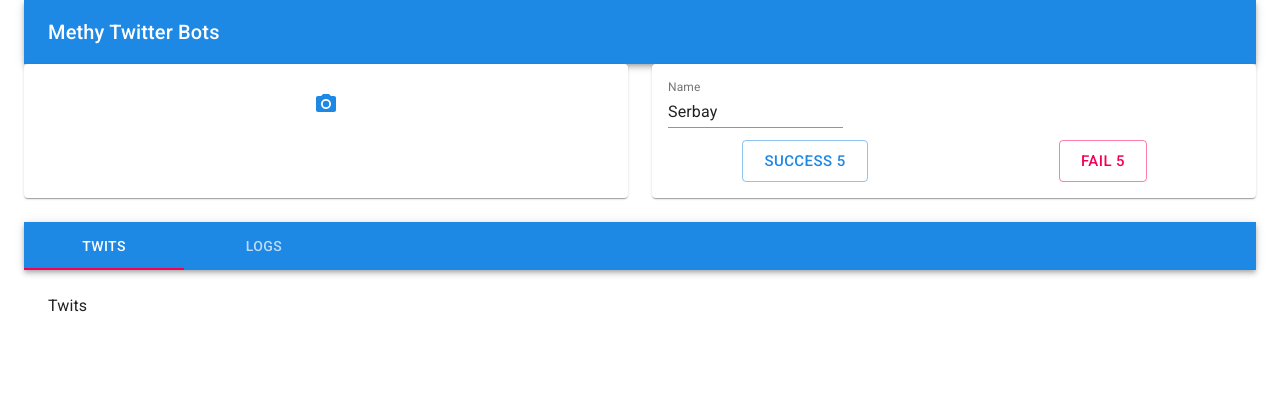
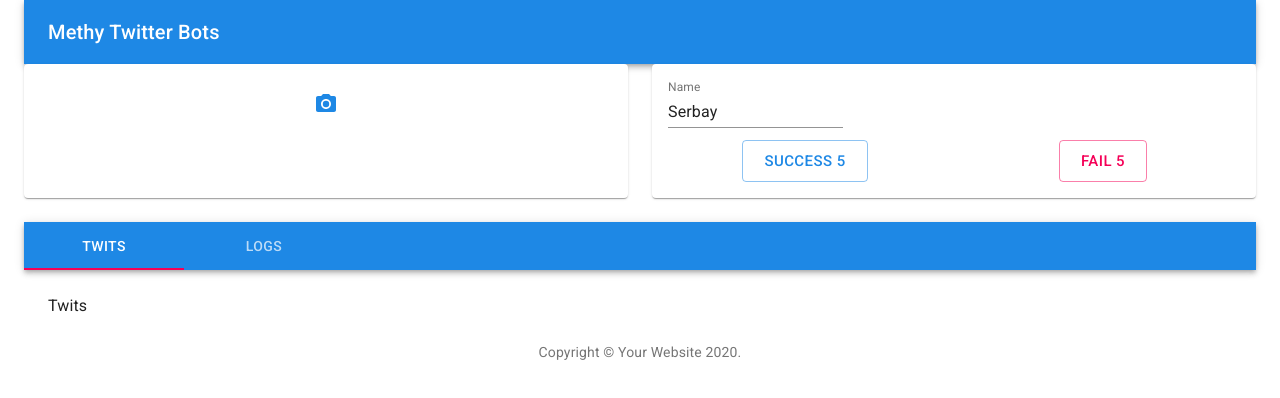
Before and after one commit to ugle-dev/mety_twit, a React (Create React App) app: page /bot in a window 1280 px wide. Shown: the top 398 px of the page. Built offline with nearby package versions, Linux system fonts and the light colour scheme.

Commit message:
riching modularity

```diff
--- a/src/App.js
+++ b/src/App.js
@@ -3,28 +3,14 @@
 // Containers
 import Container from '@material-ui/core/Container';
 
-// Components
+// MateriaUI Components
 import Typography from '@material-ui/core/Typography';
 import AppBar  from '@material-ui/core/AppBar';
 import Toolbar  from '@material-ui/core/Toolbar';
-import Link from '@material-ui/core/Link';
 
 // router
 import BrowserRouter from './Route/Router';
-
-function Copyright() {
-  return (
-    <Typography variant="body2" color="textSecondary" align="center">
-      {'Copyright © '}
-      <Link color="inherit" href="https://material-ui.com/">
-        Your Website
-      </Link>{' '}
-      {new Date().getFullYear()}
-      {'.'}
-    </Typography>
-  );
-}
-
+import Copyright from './containers/Copyright';
 
 function App() {
   return (
@@ -39,8 +25,7 @@
       </AppBar>
 
       <BrowserRouter />
-
-
+      <Copyright />
     </Container>
   );
 }
--- a/src/Route/Router.js
+++ b/src/Route/Router.js
@@ -8,7 +8,7 @@
 // helper -> browser history
 import History from '../helpers/History';
 
-const BrowserRouter = ({}) => (
+const BrowserRouter = ({props}) => (
   <Router history={ History }>
     <Switch>
       <Route path="/" exact component={ BotsLayout } />
--- a/src/components/card.js
+++ b/src/components/card.js
@@ -1,5 +1,5 @@
 import React from 'react';
-import { makeStyles, useTheme } from '@material-ui/core/styles';
+import { makeStyles } from '@material-ui/core/styles';
 import Card from '@material-ui/core/Card';
 import CardContent from '@material-ui/core/CardContent';
 import CardMedia from '@material-ui/core/CardMedia';
--- /dev/null
+++ b/src/containers/Copyright.js
@@ -0,0 +1,18 @@
+import React from 'react';
+
+// MateriaUI Components
+import Link from '@material-ui/core/Link';
+import Typography from '@material-ui/core/Typography';
+
+const Copyright = ({props}) => (
+  <Typography variant="body2" color="textSecondary" align="center">
+    {'Copyright © '}
+    <Link color="inherit" href="https://material-ui.com/">
+    Your Website
+    </Link>{' '}
+    {new Date().getFullYear()}
+    {'.'}
+  </Typography>
+);
+
+export default Copyright;
```
